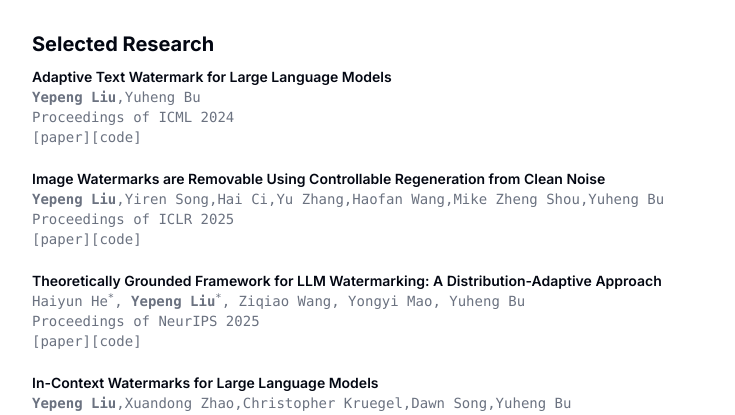
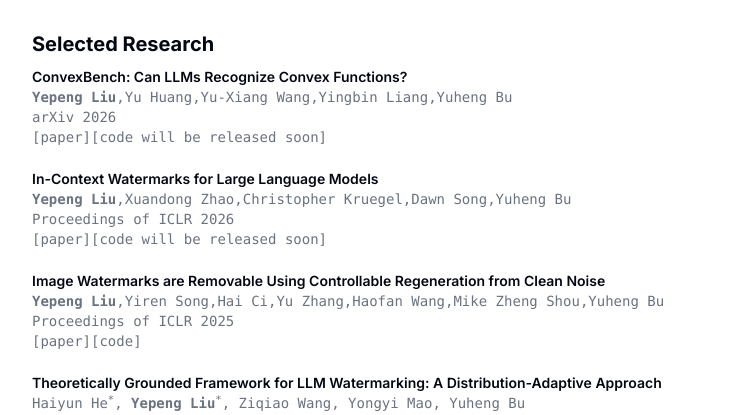
Before and after one commit to yepengliu/yepengliu, a Next.js app: page / in a window 1280 px wide. Shown: the part 522-937 px from the top of the page, without its empty margins (272-1007 px from the left). Built offline with nearby package versions, Linux system fonts and the light colour scheme.

Commit message:
Update resume data with new publications and links

```diff
--- a/src/data/resume-data.tsx
+++ b/src/data/resume-data.tsx
@@ -65,21 +65,35 @@
 
 
   work: [
-    {
-      company: "Adaptive Text Watermark for Large Language Models",
-      link: "https://arxiv.org/abs/2401.13927",
-      badges: [],
+      {
+      company: "ConvexBench: Can LLMs Recognize Convex Functions?",
+      link: "https://www.arxiv.org/abs/2602.01075",
       title: (
         <>
-          <strong>Yepeng Liu</strong>,Yuheng Bu
+          <strong>Yepeng Liu</strong>,Yu Huang,Yu-Xiang Wang,Yingbin Liang,Yuheng Bu
         </>
       ),
-      // title: "Yepeng Liu,Yuheng Bu",
-      description: "Proceedings of ICML 2024",
+      description: "arXiv 2026",
       paper: "[paper]",
-      paperlink: "https://arxiv.org/abs/2401.13927",
-      code: "[code]",
-      codelink: "https://github.com/yepengliu/adaptive-text-watermark",
+      paperlink: "https://www.arxiv.org/abs/2602.01075",
+      code: "[code will be released soon]",
+      codelink: "",
+    },
+
+    {
+      company: "In-Context Watermarks for Large Language Models",
+      link: "https://arxiv.org/abs/2505.16934",
+      // title: "Yepeng Liu,Xuandong Zhao,Christopher Kruegel,Dawn Song,Yuheng Bu",
+      title: (
+        <>
+          <strong>Yepeng Liu</strong>,Xuandong Zhao,Christopher Kruegel,Dawn Song,Yuheng Bu
+        </>
+      ),
+      description: "Proceedings of ICLR 2026",
+      paper: "[paper]",
+      paperlink: "https://arxiv.org/abs/2505.16934",
+      code: "[code will be released soon]",
+      codelink: "",
     },
     {
       company: "Image Watermarks are Removable Using Controllable Regeneration from Clean Noise",
@@ -112,20 +126,22 @@
       code: "[code]",
       codelink: "https://github.com/yepengliu/DAWA",
     },
+
     {
-      company: "In-Context Watermarks for Large Language Models",
-      link: "https://arxiv.org/abs/2505.16934",
-      // title: "Yepeng Liu,Xuandong Zhao,Christopher Kruegel,Dawn Song,Yuheng Bu",
+      company: "Adaptive Text Watermark for Large Language Models",
+      link: "https://arxiv.org/abs/2401.13927",
+      badges: [],
       title: (
         <>
-          <strong>Yepeng Liu</strong>,Xuandong Zhao,Christopher Kruegel,Dawn Song,Yuheng Bu
+          <strong>Yepeng Liu</strong>,Yuheng Bu
         </>
       ),
-      description: "Proceedings of ICLR 2026",
+      // title: "Yepeng Liu,Yuheng Bu",
+      description: "Proceedings of ICML 2024",
       paper: "[paper]",
-      paperlink: "https://arxiv.org/abs/2505.16934",
-      code: "[code will be released soon]",
-      codelink: "",
+      paperlink: "https://arxiv.org/abs/2401.13927",
+      code: "[code]",
+      codelink: "https://github.com/yepengliu/adaptive-text-watermark",
     },
     {
       company: "Dataset Protection via Watermarked Canaries in Retrieval-Augmented LLMs",
```
